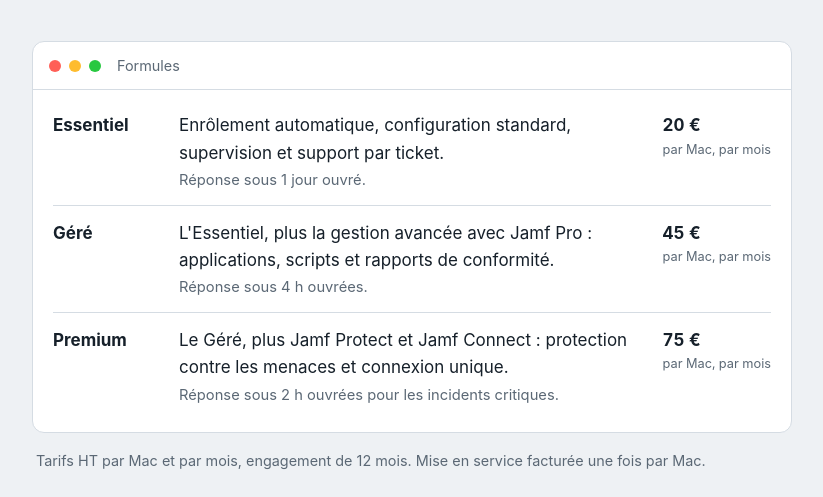
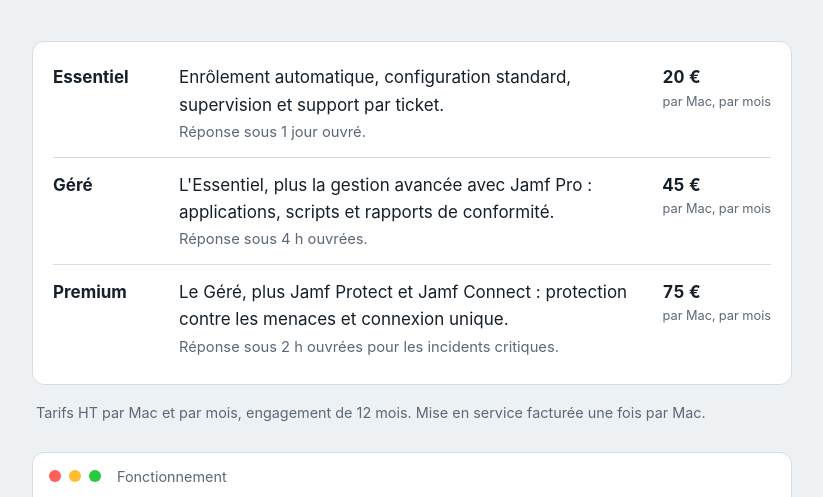
Before and after one commit to arnaud-barbotte/Aplex, a plain HTML site: page index.html in a window 1280 px wide. Shown: the part 226-723 px from the top of the page, without its empty margins (228-1051 px from the left). Drawn offline with Linux system fonts and the light colour scheme.

Commit message:
Update index.html

```diff
--- a/index.html
+++ b/index.html
@@ -58,7 +58,7 @@ footer{margin-top:32px;color:var(--mute);font-size:.95rem}
 <p class="lead">Support, supervision et configuration de votre parc Mac, au forfait mensuel. Consultant certifié Jamf 300 et Apple IT Professional.</p>
 
 <section class="win offers" aria-labelledby="t-formules">
-<div class="bar" aria-hidden="true"><i></i><i></i><i></i><span>Formules</span></div>
+
 <dl>
 <div class="row"><dt>Essentiel</dt><dd>Enrôlement automatique, configuration standard, supervision et support par ticket.<small>Réponse sous 1 jour ouvré.</small></dd><div class="price">20 €<small>par Mac, par mois</small></div></div>
 <div class="row"><dt>Géré</dt><dd>L'Essentiel, plus la gestion avancée avec Jamf Pro : applications, scripts et rapports de conformité.<small>Réponse sous 4 h ouvrées.</small></dd><div class="price">45 €<small>par Mac, par mois</small></div></div>
```
